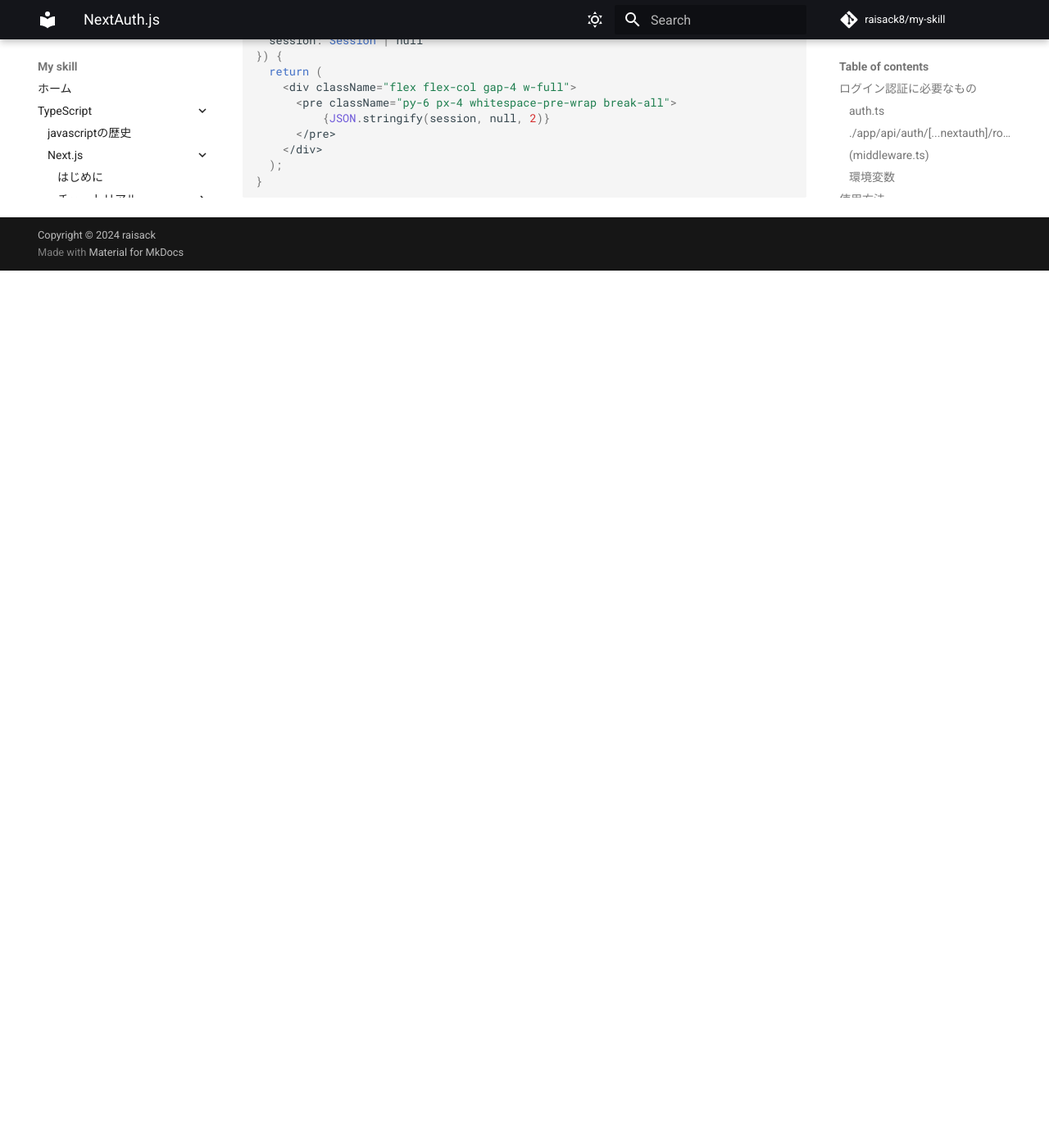
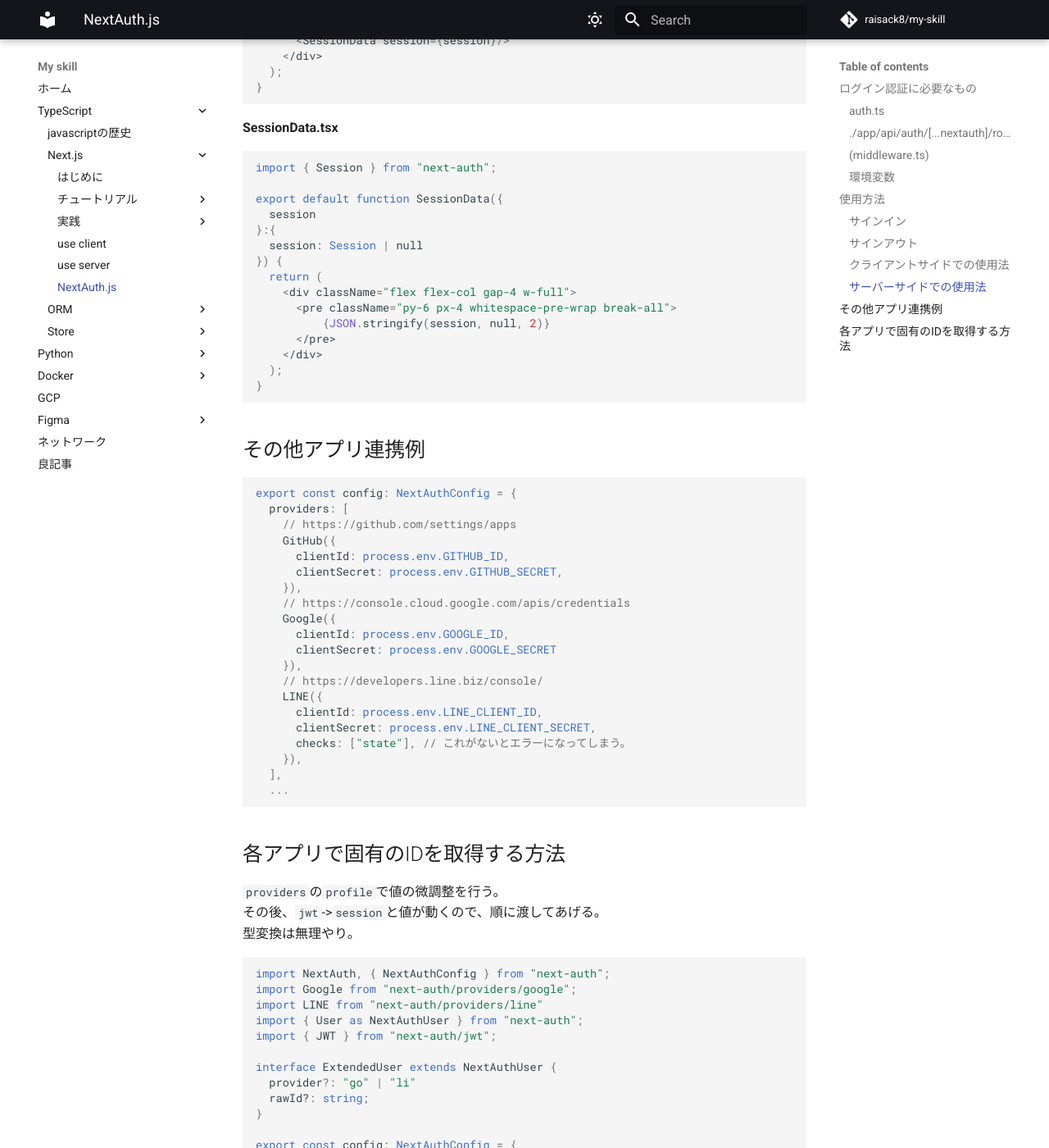
Before and after one commit to raisack8/my-skill, an MkDocs documentation site: the page built from docs/ts/nextjs/auth/ne-auth-01.md, in a window 1280 px wide and 1400 px high, scrolled down 4825 px. Shown: the whole window at 82% size. Built offline with MkDocs 1.6.1 and Material for MkDocs 9.7.7, drawn with Linux system fonts in a browser that asks for light colours; comment, search, counter and statistics services are not loaded; before the commit the page ends 5155 px from its top, so only the background shows below that; some of the changed text lies outside the part shown.

Commit message:
sub取得

````diff
--- a/docs/ts/nextjs/auth/ne-auth-01.md
+++ b/docs/ts/nextjs/auth/ne-auth-01.md
@@ -204,6 +204,21 @@
 
 ```
 
+useSessionを使う場合には`SessionProvider`でラップしなくてはいけない。
+
+```typescript
+const ClientPage = async () => {
+  return (
+  <SessionProvider>
+    <ClientExample />
+  </SessionProvider>
+  );
+};
+
+export default ClientPage;
+
+```
+
 ### サーバーサイドでの使用法
 
 **page.tsx**
@@ -241,3 +256,103 @@
 }
 
 ```
+
+## その他アプリ連携例
+
+```typescript
+export const config: NextAuthConfig = {
+  providers: [
+    // https://github.com/settings/apps
+    GitHub({
+      clientId: process.env.GITHUB_ID,
+      clientSecret: process.env.GITHUB_SECRET,
+    }),
+    // https://console.cloud.google.com/apis/credentials
+    Google({
+      clientId: process.env.GOOGLE_ID,
+      clientSecret: process.env.GOOGLE_SECRET
+    }),
+    // https://developers.line.biz/console/
+    LINE({
+      clientId: process.env.LINE_CLIENT_ID,
+      clientSecret: process.env.LINE_CLIENT_SECRET,
+      checks: ["state"], // これがないとエラーになってしまう。
+    }),
+  ],
+  ...
+```
+
+## 各アプリで固有のIDを取得する方法
+
+`providers`の`profile`で値の微調整を行う。
+その後、`jwt`->`session`と値が動くので、順に渡してあげる。
+型変換は無理やり。
+
+```typescript
+import NextAuth, { NextAuthConfig } from "next-auth";
+import Google from "next-auth/providers/google";
+import LINE from "next-auth/providers/line"
+import { User as NextAuthUser } from "next-auth";
+import { JWT } from "next-auth/jwt";
+
+interface ExtendedUser extends NextAuthUser {
+  provider?: "go" | "li"
+  rawId?: string;
+}
+
+export const config: NextAuthConfig = {
+  providers: [
+    // https://console.cloud.google.com/apis/credentials
+    Google({
+      clientId: process.env.GOOGLE_ID,
+      clientSecret: process.env.GOOGLE_SECRET,
+      profile(profile) {
+        return {
+          provider: "go",
+          name: profile.name || profile.displayName,
+          email: profile.email,
+          image: profile.picture || profile.pictureUrl,
+          rawId: profile.sub  // ユーザー固有のID
+        };
+      },
+    }),
+    // https://developers.line.biz/console/
+    LINE({
+      clientId: process.env.LINE_CLIENT_ID!,
+      clientSecret: process.env.LINE_CLIENT_SECRET!,
+      profile(profile) {
+        return {
+          provider: "li",
+          name: profile.name || profile.displayName,
+          email: profile.email,
+          image: profile.picture || profile.pictureUrl,
+          rawId: profile.sub  // ユーザー固有のID
+        };
+      },
+      checks: ["pkce", "state"],
+    }),
+  ],
+  basePath: "/api/auth",
+  callbacks: {
+    async jwt({ token, user }: { token: JWT; user?: ExtendedUser }) {
+      if (user) {
+        token.id = user.id;
+        token.sub = user.rawId;
+        token.provider = user.provider;
+      }
+      return token;
+    },
+    async session({ session, token }){
+      if (token && session.user) {
+        if (token.provider && token.sub){
+          session.user.id = `${token.provider}_${token.sub}`
+        }
+      }
+      return session;
+    },
+  }
+}
+
+// page.tsx等では下記のものを使用してログイン情報を取得・削除する
+export const { handlers, auth, signIn, signOut } = NextAuth(config);
+```
````
